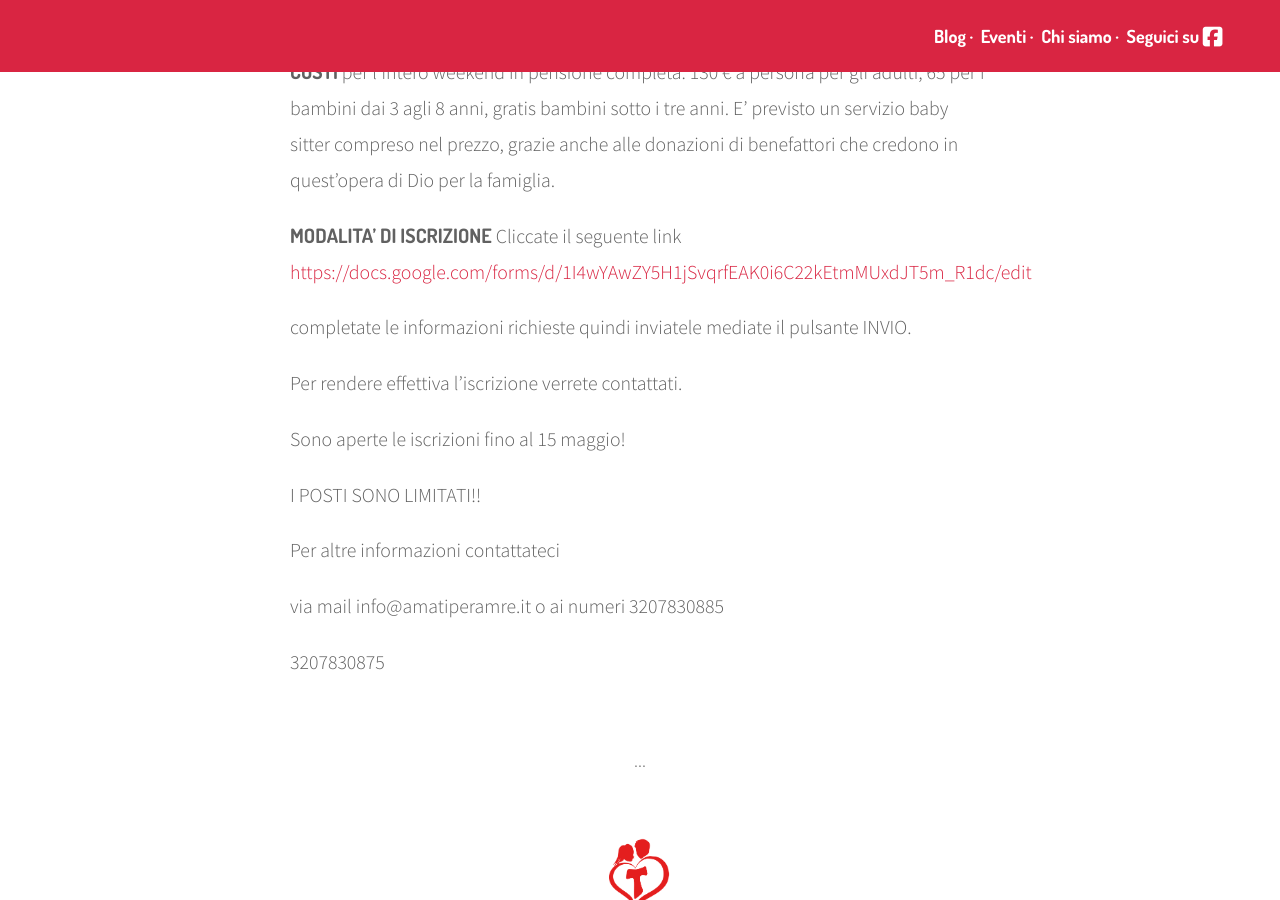
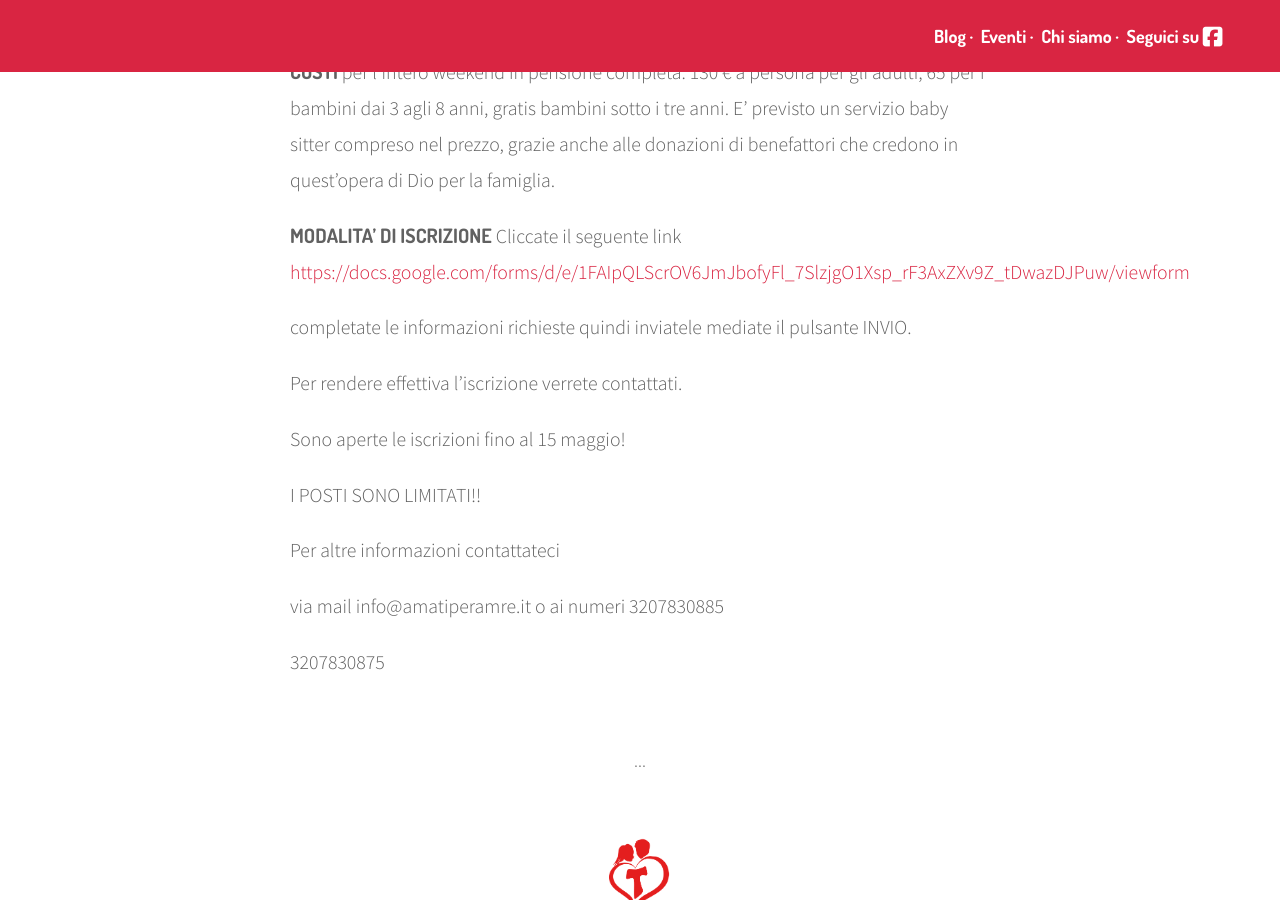
Before and after one commit to amatiperamare/amatiperamare.github.io, a Jekyll site: the page built from _events/IL-SOGNO-DI-DIO-PER-GLI-SPOSI-LAMORE.markdown, in a window 1280 px wide and 900 px high, scrolled down 2661 px. Built offline with Jekyll 4.4.1, drawn with Linux system fonts in a browser that asks for light colours; nearby versions of some CDN libraries; some of the changed lines change nothing that is shown.

Commit message:
Updated Il Sogno Di Dio Per Gli Sposi Lamore

```diff
--- a/_events/IL-SOGNO-DI-DIO-PER-GLI-SPOSI-LAMORE.markdown
+++ b/_events/IL-SOGNO-DI-DIO-PER-GLI-SPOSI-LAMORE.markdown
@@ -37,7 +37,7 @@
 
 **COSTI** per l’intero weekend in pensione completa: 130 € a persona per gli adulti, 65 per i bambini dai 3 agli 8 anni, gratis bambini sotto i tre anni. E’ previsto un servizio baby sitter compreso nel prezzo, grazie anche alle donazioni di benefattori che credono in quest’opera di Dio per la famiglia.
 
-**MODALITA’ DI ISCRIZIONE**  Cliccate il seguente link [https://docs.google.com/forms/d/1I4wYAwZY5H1jSvqrfEAK0i6C22kEtmMUxdJT5m_R1dc/edit](http://https://docs.google.com/forms/d/1I4wYAwZY5H1jSvqrfEAK0i6C22kEtmMUxdJT5m_R1dc/edit)
+**MODALITA’ DI ISCRIZIONE**  Cliccate il seguente link [https://docs.google.com/forms/d/e/1FAIpQLScrOV6JmJbofyFl_7SlzjgO1Xsp_rF3AxZXv9Z_tDwazDJPuw/viewform](https://docs.google.com/forms/d/e/1FAIpQLScrOV6JmJbofyFl_7SlzjgO1Xsp_rF3AxZXv9Z_tDwazDJPuw/viewform)
 
 completate le informazioni richieste quindi inviatele mediate il pulsante INVIO.
 
```
